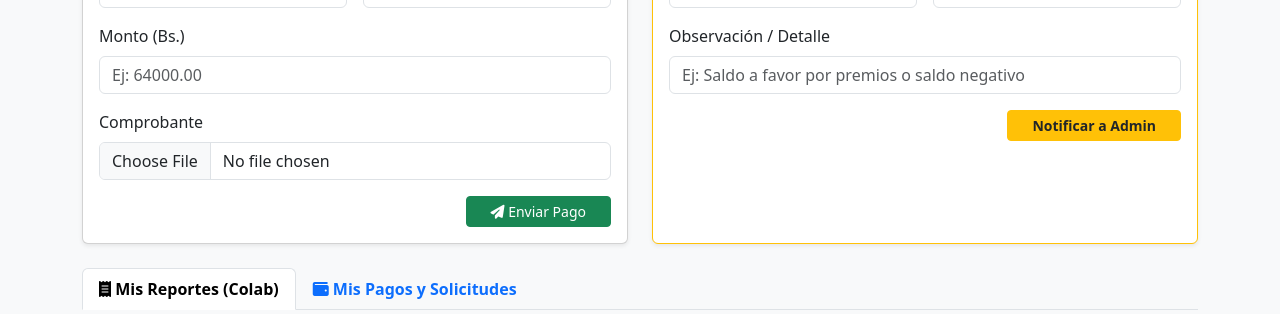
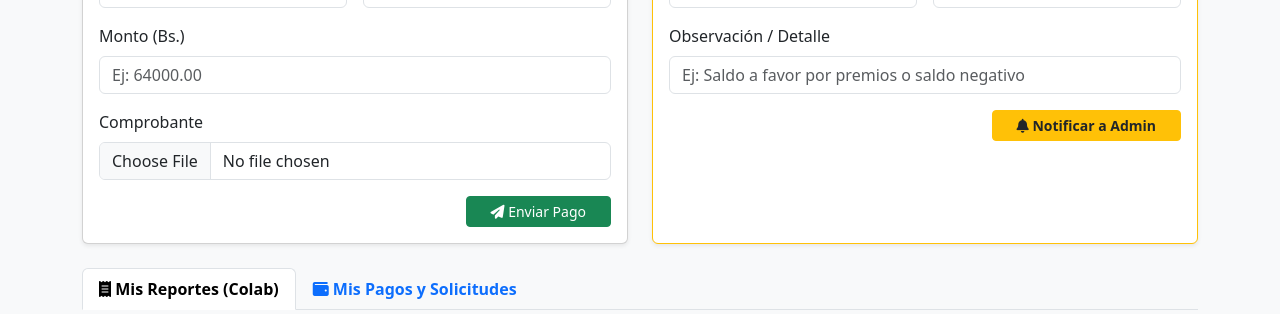
Before and after one commit to mariadelosangelesdiazpinto24-tech/tu-reporte-al-dia., a FastAPI app: page /agencia in a window 1280 px wide. Shown: the part 194-508 px from the top of the page. Run offline with FastAPI, Linux system fonts and the light colour scheme; data that the repository does not hold is empty.

Commit message:
Update agencia.html

```diff
--- a/templates/agencia.html
+++ b/templates/agencia.html
@@ -71,7 +71,7 @@
                                 <input type="text" class="form-control" name="observacion" placeholder="Ej: Saldo a favor por premios o saldo negativo" required>
                             </div>
                             <div class="col-12 text-end">
-                                <button type="submit" class="btn btn-warning btn-sm px-4 text-dark fw-bold"><i class="fasbell"></i> Notificar a Admin</button>
+                                <button type="submit" class="btn btn-warning btn-sm px-4 text-dark fw-bold"><i class="fas fa-bell"></i> Notificar a Admin</button>
                             </div>
                         </form>
                     </div>
@@ -131,9 +131,7 @@
                                                 </div>
                                                 <div class="modal-body">
                                                     <div class="table-responsive">
-                                                        <table class="table table-dark table-sm table-bordered align-middle" style="font-size: 11px;">
-                                                            {{ r.detalle_html | safe }}
-                                                        </table>
+                                                        {{ r.detalle_html | safe }}
                                                     </div>
                                                 </div>
                                                 <div class="modal-footer border-secondary">
```
